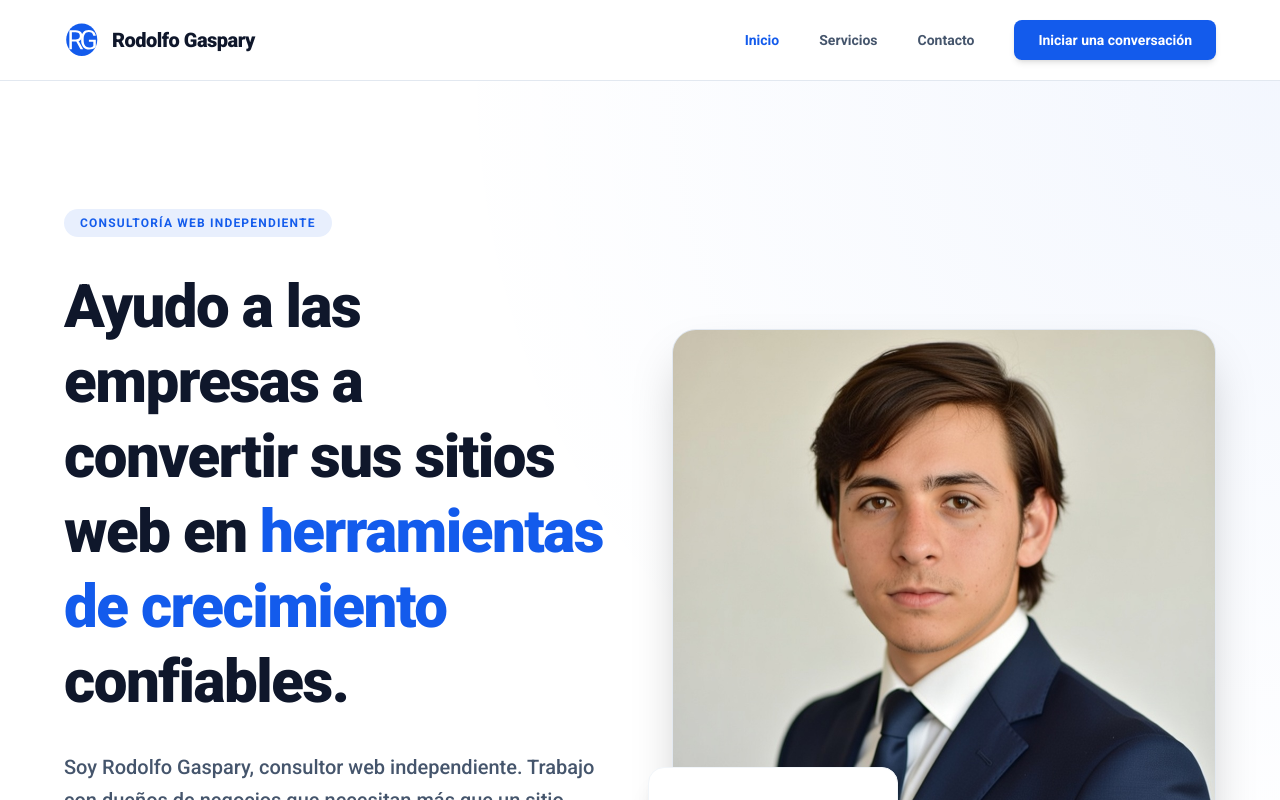
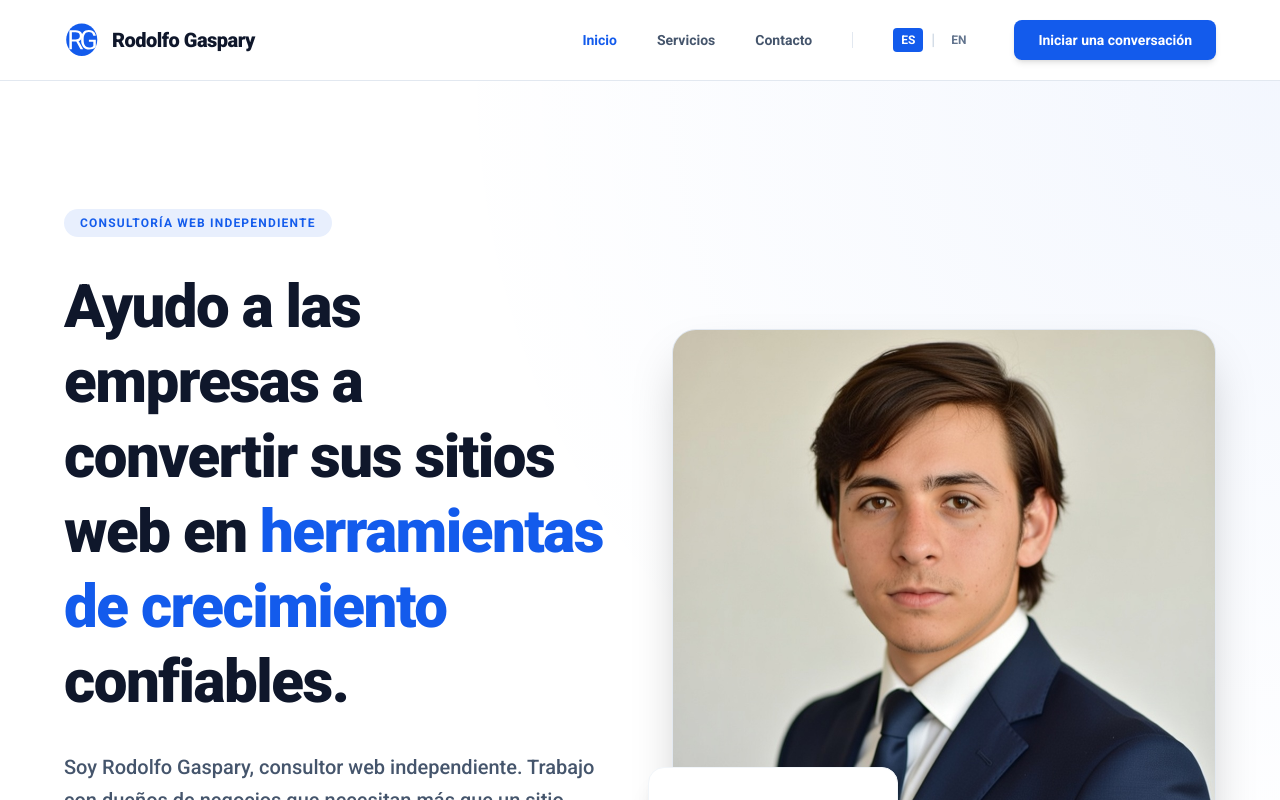
Before and after one commit to RodolfoGaspary/rodolfogaspary.com, a React (Vite) app: page / in a window 1280 px wide. Shown: the top 800 px of the page. Built offline with nearby package versions, Linux system fonts and the light colour scheme.

Commit message:
Update Header.tsx
added multilanguage to header

```diff
--- a/components/Header.tsx
+++ b/components/Header.tsx
@@ -13,6 +13,28 @@ const Header: React.FC = () => {
 
   const isActive = (path: string) => location.pathname === path;
 
+  // Path mapping for language switching
+  const getOppositeLanguagePath = () => {
+    const path = location.pathname;
+
+    // Spanish to English
+    if (path === '/') return '/en';
+    if (path === '/servicios') return '/services';
+    if (path === '/contacto') return '/contact';
+    if (path === '/servicios/desarrollo-web') return '/services/web-development';
+    if (path === '/servicios/estrategia-digital') return '/services/digital-strategy';
+
+    // English to Spanish
+    if (path === '/en') return '/';
+    if (path === '/services') return '/servicios';
+    if (path === '/contact') return '/contacto';
+    if (path === '/services/web-development') return '/servicios/desarrollo-web';
+    if (path === '/services/digital-strategy') return '/servicios/estrategia-digital';
+
+    // Default fallback
+    return isEnglish ? '/' : '/en';
+  };
+
   const navLinks = isEnglish ? [
     { to: '/en', label: 'Home' },
     { to: '/services', label: 'Services' },
@@ -25,6 +47,24 @@ const Header: React.FC = () => {
 
   const ctaLabel = isEnglish ? 'Start a conversation' : 'Iniciar una conversación';
   const ctaLink = isEnglish ? '/contact' : '/contacto';
+
+  const LanguageSwitcher = ({ mobile = false }: { mobile?: boolean }) => (
+    <div className={`flex items-center gap-2 ${mobile ? 'justify-center border-t border-slate-200 dark:border-slate-800 pt-4' : ''}`}>
+      <Link
+        to={isEnglish ? getOppositeLanguagePath() : location.pathname}
+        className={`text-xs font-bold px-2 py-1 rounded transition-colors ${!isEnglish ? 'bg-primary text-white' : 'text-slate-500 hover:text-primary dark:text-slate-400'}`}
+      >
+        ES
+      </Link>
+      <span className="text-slate-300 dark:text-slate-700">|</span>
+      <Link
+        to={isEnglish ? location.pathname : getOppositeLanguagePath()}
+        className={`text-xs font-bold px-2 py-1 rounded transition-colors ${isEnglish ? 'bg-primary text-white' : 'text-slate-500 hover:text-primary dark:text-slate-400'}`}
+      >
+        EN
+      </Link>
+    </div>
+  );
 
   return (
     <header className="sticky top-0 z-50 bg-white/80 dark:bg-background-dark/80 backdrop-blur-md border-b border-slate-200 dark:border-slate-800">
@@ -44,6 +84,11 @@ const Header: React.FC = () => {
               {link.label}
             </Link>
           ))}
+
+          <div className="h-4 w-px bg-slate-200 dark:bg-slate-800" />
+
+          <LanguageSwitcher />
+
           <Link to={ctaLink} className="bg-primary text-white px-6 py-2.5 rounded-lg text-sm font-bold hover:bg-blue-700 transition-all shadow-md active:scale-95">
             {ctaLabel}
           </Link>
@@ -68,6 +113,7 @@ const Header: React.FC = () => {
           <Link to={ctaLink} className="bg-primary text-white px-6 py-2.5 rounded-lg text-sm font-bold text-center" onClick={() => setIsMenuOpen(false)}>
             {ctaLabel}
           </Link>
+          <LanguageSwitcher mobile />
         </div>
       )}
     </header>
```
